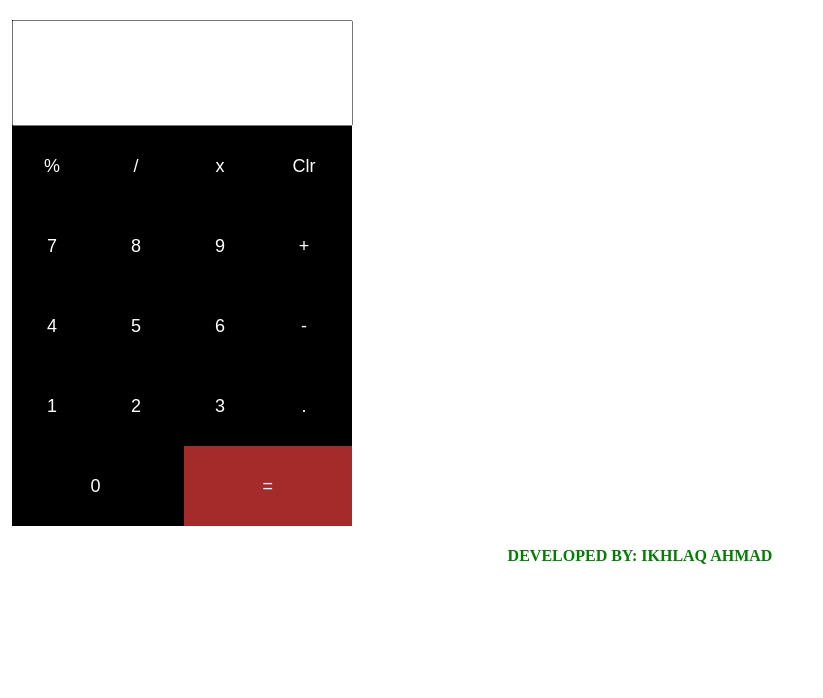
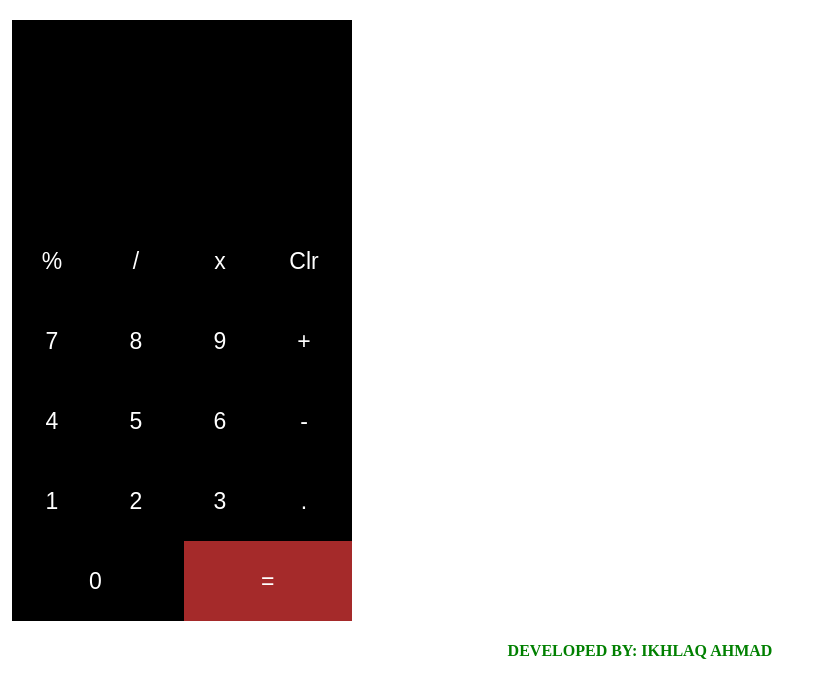
Before and after one commit to codewithikhlaq/Calculator, a plain HTML site: page index.html in a window 1280 px wide. Shown: the whole page, without its empty margins (0-823 px from the left). Drawn offline with Linux system fonts and the light colour scheme.

Commit message:
calculator app
calculator related to calculator android app

```diff
--- a/index.html
+++ b/index.html
@@ -15,6 +15,7 @@
         background-color: black;
         width: 340px;
         height: auto;
+        padding-top: 90px;
     }
 
 
@@ -27,7 +28,6 @@
       height: 80px;
       margin: 0;
     border: none;
-
      margin-left: 0%;
       background-color: black;
       color: white;
@@ -35,17 +35,20 @@
 
   }
   .cal button{
-    font-size: large;
+    font-size: 23px;
   }
 
   input
   {
-
+     background-color: black;
+     border: none;
+     color: white;
       padding-left: 10px;
       width: 325px;
       text-align: right;
       height: 100px;
-      font-size: 30px;
+      font-size: 42px;
+      padding-bottom: 10px;
   }
   #z{
 
@@ -68,7 +71,7 @@
 
 
     <div class="cal">
-        <input type="text" id="result">
+        <input type="text" id="result"  >
         <div >
 
 
@@ -110,7 +113,8 @@
     }
     function clear()
     {
-        document.getElementById('result').value='';
+
+        document.getElementById('result').value="";
     }
     function caluculate()
     {
```
